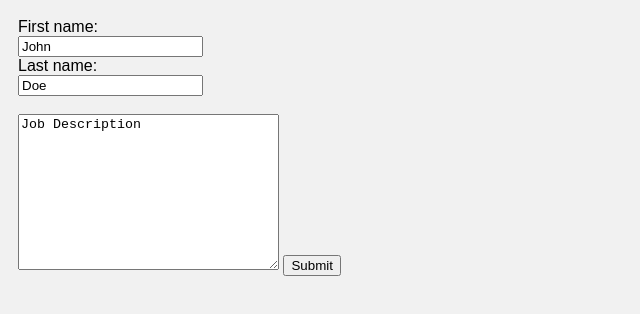
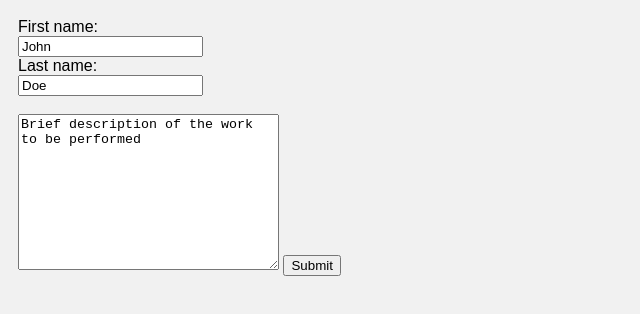
Before and after one commit to pbradley16/pbradley16.github.io, a plain HTML site: page project/contact_form.html in a window 1280 px wide. Shown: the whole page, without its empty margins (0-640 px from the left). Drawn offline with Linux system fonts and the light colour scheme.

Commit message:
Update contact_form.html

```diff
--- a/project/contact_form.html
+++ b/project/contact_form.html
@@ -10,11 +10,7 @@
 
     <link rel="stylesheet" href="styles.css">
 
-    <style>
-           <!-- internal/embedded styles here -->
 
-
-    </style>
  </head>
 
  <body>
@@ -24,7 +20,7 @@
   <label for="lname">Last name:</label><br>
   <input type="text" id="lname" name="lname" value="Doe"><br><br>
   <textarea name="message" rows="10" cols="30">
-Job Description
+Brief description of the work to be performed
 </textarea>
   <input type="submit" value="Submit">
 </form>
```
